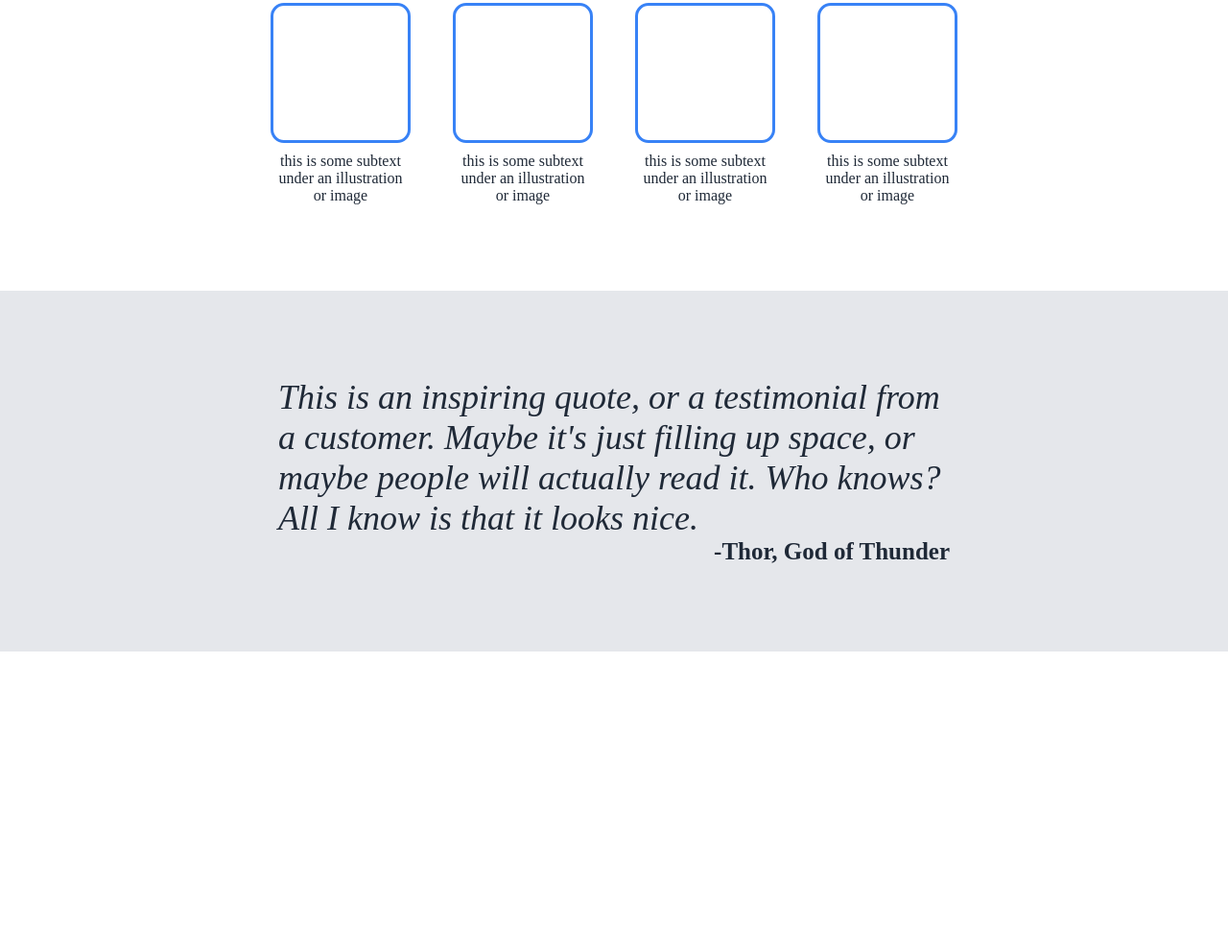
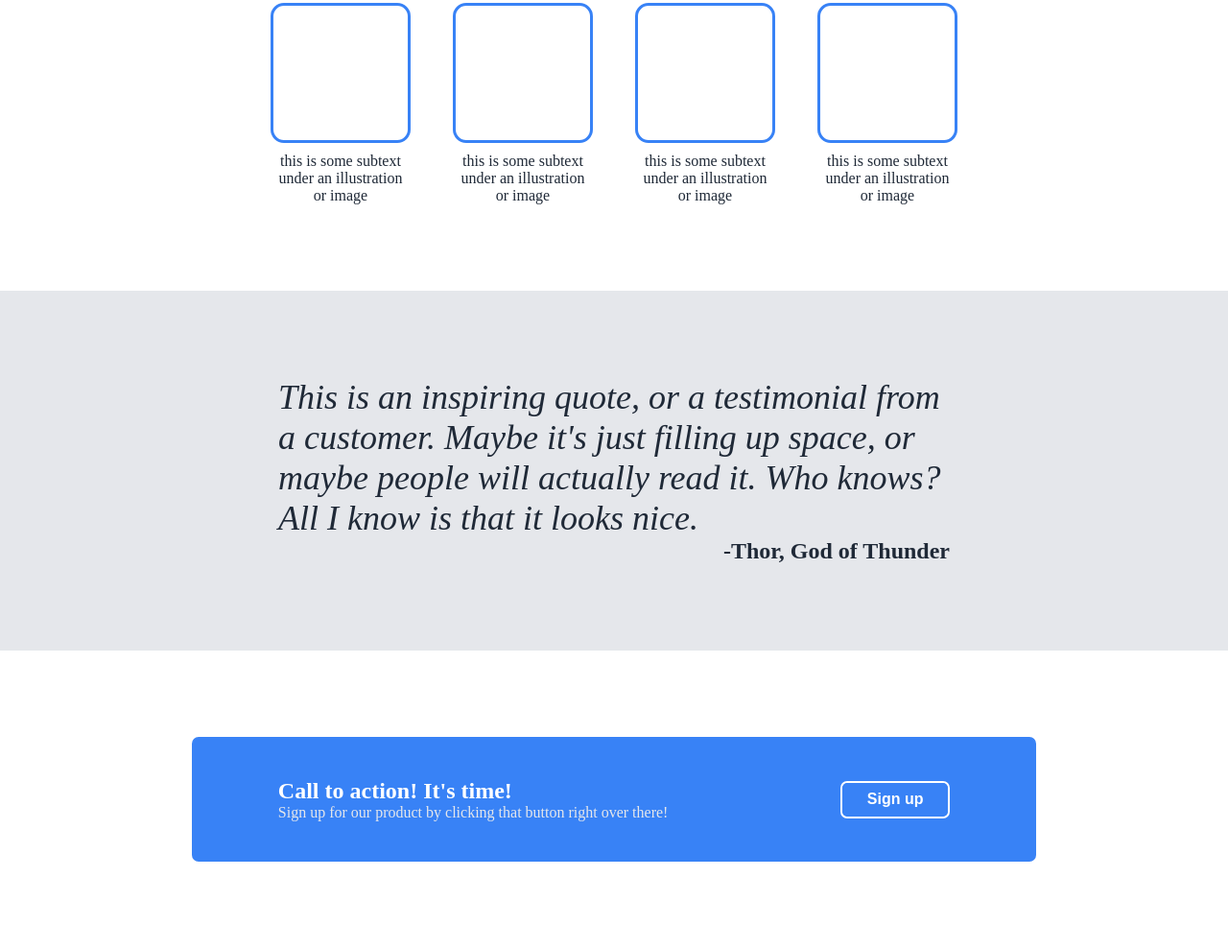
Before and after one commit to xeirin/flexbox-landing-page, a plain HTML site: page index.html in a window 1280 px wide. Shown: the part 578-1566 px from the top of the page at 96% size. Before the commit the page ends 1257 px from the top, so only its background shows below. Drawn offline with Linux system fonts and the light colour scheme.

Commit message:
create and style cta section

```diff
--- a/index.html
+++ b/index.html
@@ -58,5 +58,15 @@
             </div>
         </div>
 
+        <div class="cta-section">
+            <div class="cta">
+                <div class="left-cta">
+                    <div class="header-cta">Call to action! It's time!</div>
+                    <div class="subtext-cta">Sign up for our product by clicking that button right over there!</div>
+                </div>
+                <div class="button-cta"><button>Sign up</button></div>
+            </div>
+        </div>
+
     </body>
 </html>
--- a/styles.css
+++ b/styles.css
@@ -69,6 +69,10 @@ a {
     color: #e5e7eb;
 }
 
+div.button button {
+    font-size: inherit;
+}
+
 .button {
     display: flex;
     text-align: center;
@@ -85,7 +89,6 @@ button {
     border-radius: 6px;
     font-weight: bold;
     width: 110px
-
 }
 
 
@@ -182,8 +185,58 @@ button {
 .reference {
     display: flex;
     color: #1f2937;
-    font-size: 25px;
+    font-size: 24px;
     flex-direction: row;
     justify-content: flex-end;
     font-weight: 800;
 }
+
+/*cta section*/
+.cta-section {
+    display: flex;
+    justify-content: center;
+    padding-top: 90px;
+    padding-bottom: 90px;
+}
+
+.cta {
+    display: flex;
+    background-color: #3882f6;
+    height: 130px;
+    flex: 1;
+    margin-left: 200px;
+    margin-right: 200px;
+    justify-content: space-around;
+    align-items: center;
+    border-radius: 7px;
+
+}
+
+.left-cta {
+    display: flex;
+    flex-direction: column;
+    padding-left: auto;
+
+}
+
+.header-cta {
+    font-size: 24px;
+    color: white;
+    font-weight: 800;
+}
+
+.subtext-cta {
+    color: #e5e7eb;
+}
+
+.button-cta {
+    border-style: solid;
+    border-color: white;
+    border-radius: 7px;
+    border-width: 2px;
+
+}
+
+div.button-cta button {
+    font-size: inherit;
+}
```
